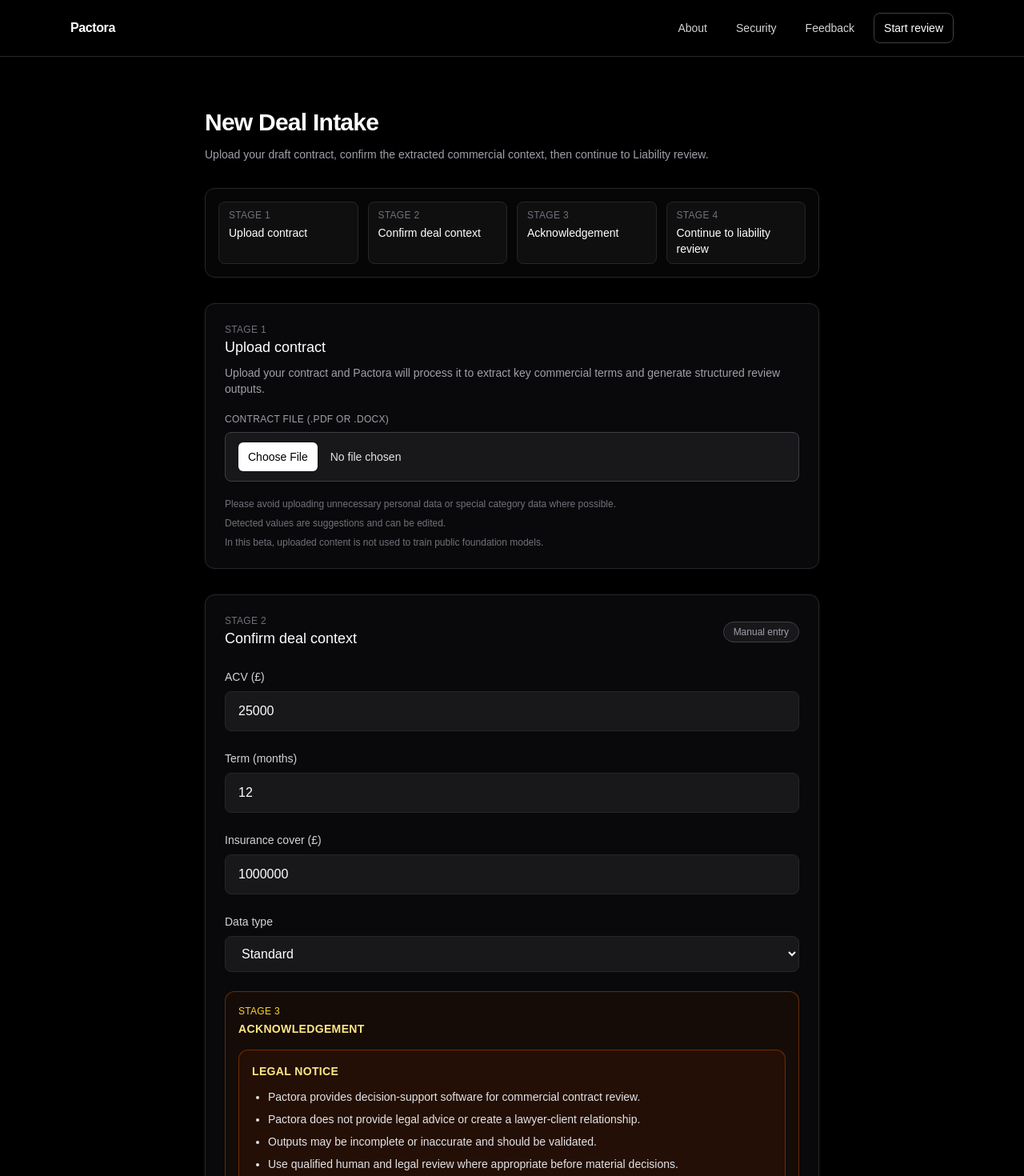
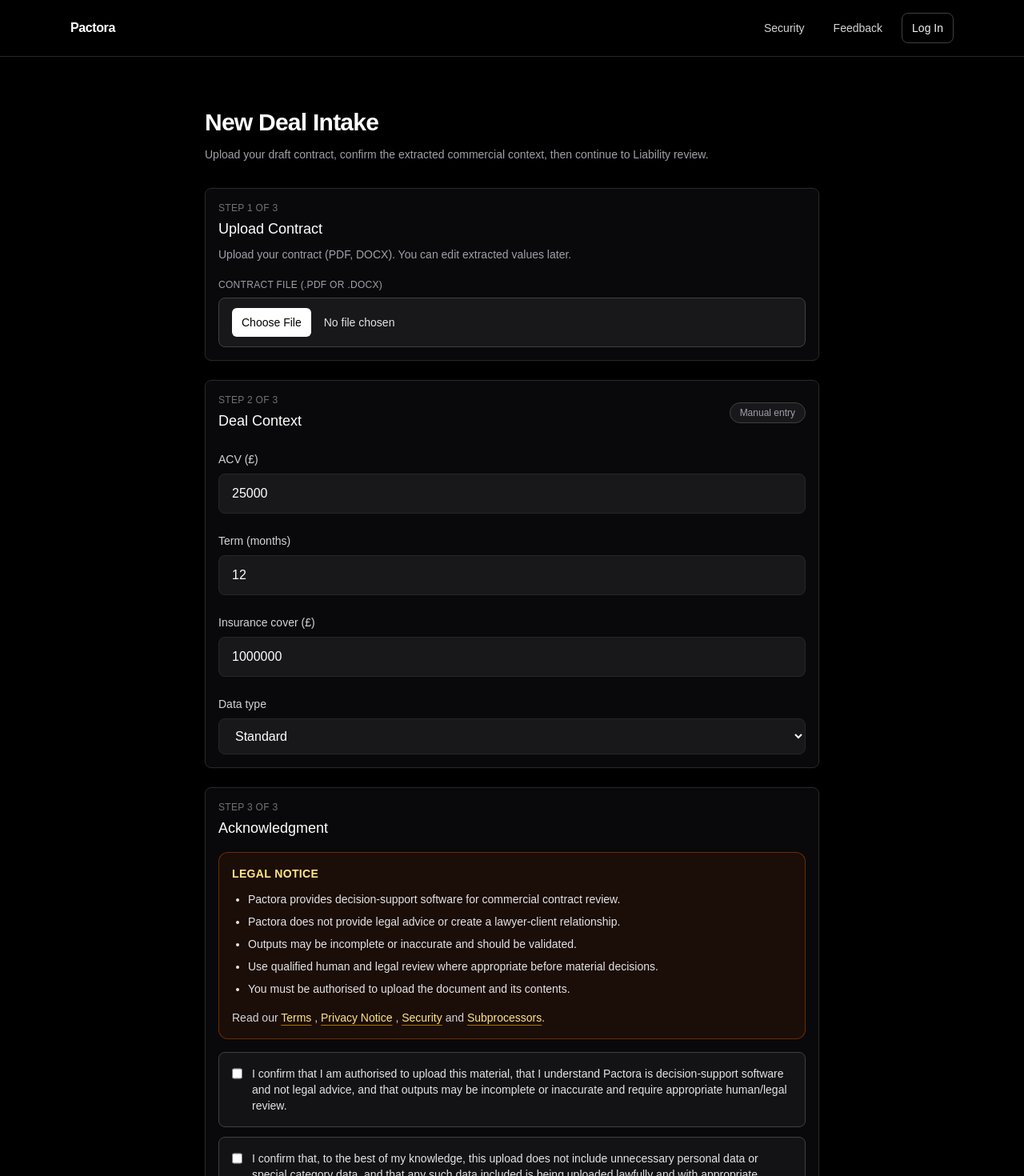
Before and after one commit to sneha210990/Pactora, a Next.js app: page /deals/new in a window 1280 px wide. Shown: the top 1470 px of the page at 80% size. Built offline with nearby package versions, Linux system fonts and the light colour scheme.

Commit message:
Improve public UX and intake flow

```diff
--- a/app/deals/new/page.tsx
+++ b/app/deals/new/page.tsx
@@ -73,41 +73,19 @@
 
   return (
     <main className="min-h-screen bg-black px-6 py-16 text-white">
-      <div className="mx-auto max-w-3xl space-y-8">
-        <header className="space-y-3">
+      <div className="mx-auto max-w-3xl">
+        <header className="mb-8 space-y-3">
           <h1 className="text-3xl font-semibold tracking-tight">New Deal Intake</h1>
           <p className="max-w-2xl text-sm text-zinc-400">
-            Upload your draft contract, confirm the extracted commercial context, then continue to
-            Liability review.
+            Upload your draft contract, confirm the extracted commercial context, then continue to Liability review.
           </p>
         </header>
 
-        <section className="rounded-xl border border-zinc-800 bg-zinc-950/70 p-4">
-          <ol className="grid gap-3 text-sm text-zinc-300 md:grid-cols-4">
-            <li className="rounded-lg border border-zinc-800 bg-zinc-900/50 px-3 py-2">
-              <p className="text-xs uppercase tracking-wide text-zinc-500">Stage 1</p>
-              <p className="mt-1 font-medium text-white">Upload contract</p>
-            </li>
-            <li className="rounded-lg border border-zinc-800 bg-zinc-900/50 px-3 py-2">
-              <p className="text-xs uppercase tracking-wide text-zinc-500">Stage 2</p>
-              <p className="mt-1 font-medium text-white">Confirm deal context</p>
-            </li>
-            <li className="rounded-lg border border-zinc-800 bg-zinc-900/50 px-3 py-2">
-              <p className="text-xs uppercase tracking-wide text-zinc-500">Stage 3</p>
-              <p className="mt-1 font-medium text-white">Acknowledgement</p>
-            </li>
-            <li className="rounded-lg border border-zinc-800 bg-zinc-900/50 px-3 py-2">
-              <p className="text-xs uppercase tracking-wide text-zinc-500">Stage 4</p>
-              <p className="mt-1 font-medium text-white">Continue to liability review</p>
-            </li>
-          </ol>
-        </section>
-
-        <section className="rounded-xl border border-zinc-800 bg-zinc-950 p-6 shadow-[0_0_0_1px_rgba(255,255,255,0.02)]">
-          <p className="text-xs uppercase tracking-wide text-zinc-500">Stage 1</p>
-          <h2 className="text-lg font-medium text-white">Upload contract</h2>
+        <section className="border rounded-lg p-4 mb-6 border-zinc-800 bg-zinc-950 shadow-[0_0_0_1px_rgba(255,255,255,0.02)]">
+          <p className="text-xs uppercase tracking-wide text-zinc-500">Step 1 of 3</p>
+          <h2 className="mt-1 text-lg font-medium text-white">Upload Contract</h2>
           <p className="mt-2 text-sm text-zinc-400">
-            Upload your contract and Pactora will process it to extract key commercial terms and generate structured review outputs.
+            Upload your contract (PDF, DOCX). You can edit extracted values later.
           </p>
 
           <div className="mt-5">
@@ -136,37 +114,27 @@
               </div>
             ) : null}
           </div>
-
-          <div className="mt-5 space-y-2 text-xs text-zinc-500">
-            <p>
-              Please avoid uploading unnecessary personal data or special category data where
-              possible.
-            </p>
-            <p>Detected values are suggestions and can be edited.</p>
-            <p>
-              In this beta, uploaded content is not used to train public foundation models.
-            </p>
-          </div>
         </section>
 
-        <section className="rounded-xl border border-zinc-800 bg-zinc-950 p-6 shadow-[0_0_0_1px_rgba(255,255,255,0.02)]">
-          <div className="mb-6 flex items-center justify-between gap-4">
+        <form action="/review/lol" method="GET">
+          <section className="border rounded-lg p-4 mb-6 border-zinc-800 bg-zinc-950 shadow-[0_0_0_1px_rgba(255,255,255,0.02)]">
+            <div className="mb-6 flex flex-col gap-3 sm:flex-row sm:items-center sm:justify-between">
               <div>
-              <p className="text-xs uppercase tracking-wide text-zinc-500">Stage 2</p>
-              <h2 className="text-lg font-medium text-white">Confirm deal context</h2>
+                <p className="text-xs uppercase tracking-wide text-zinc-500">Step 2 of 3</p>
+                <h2 className="mt-1 text-lg font-medium text-white">Deal Context</h2>
               </div>
               {hasDetectedValues ? (
-              <span className="rounded-full border border-emerald-700/70 bg-emerald-950 px-3 py-1 text-xs font-medium text-emerald-300">
+                <span className="w-fit rounded-full border border-emerald-700/70 bg-emerald-950 px-3 py-1 text-xs font-medium text-emerald-300">
                   Detected from contract (editable)
                 </span>
               ) : (
-              <span className="rounded-full border border-zinc-700 bg-zinc-900 px-3 py-1 text-xs font-medium text-zinc-400">
+                <span className="w-fit rounded-full border border-zinc-700 bg-zinc-900 px-3 py-1 text-xs font-medium text-zinc-400">
                   Manual entry
                 </span>
               )}
             </div>
 
-          <form action="/review/lol" method="GET" className="space-y-6">
+            <div className="space-y-6">
               <div>
                 <label htmlFor="acv" className="mb-2 block text-sm text-zinc-300">
                   ACV (£)
@@ -225,13 +193,15 @@
                   <option value="sensitive">Special category</option>
                 </select>
               </div>
+            </div>
+          </section>
 
-            <div className="rounded-xl border border-amber-700/50 bg-amber-950/20 p-4">
-              <p className="text-xs uppercase tracking-wide text-amber-300">Stage 3</p>
-              <h3 className="mt-1 text-sm font-semibold uppercase tracking-wide text-amber-200">Acknowledgement</h3>
+          <section className="border rounded-lg p-4 mb-6 border-zinc-800 bg-zinc-950 shadow-[0_0_0_1px_rgba(255,255,255,0.02)]">
+            <p className="text-xs uppercase tracking-wide text-zinc-500">Step 3 of 3</p>
+            <h2 className="mt-1 text-lg font-medium text-white">Acknowledgment</h2>
 
             <div className="mt-4 rounded-xl border border-amber-700/50 bg-amber-950/30 p-4 text-sm">
-                <h4 className="text-sm font-semibold uppercase tracking-wide text-amber-200">Legal notice</h4>
+              <h3 className="text-sm font-semibold uppercase tracking-wide text-amber-200">Legal notice</h3>
               <ul className="mt-3 list-disc space-y-2 pl-5 text-zinc-200">
                 <li>Pactora provides decision-support software for commercial contract review.</li>
                 <li>Pactora does not provide legal advice or create a lawyer-client relationship.</li>
@@ -271,8 +241,8 @@
                 />
                 <span>
                   I confirm that I am authorised to upload this material, that I understand Pactora is
-                    decision-support software and not legal advice, and that outputs may be incomplete or
-                    inaccurate and require appropriate human/legal review.
+                  decision-support software and not legal advice, and that outputs may be incomplete or inaccurate and
+                  require appropriate human/legal review.
                 </span>
               </label>
 
@@ -285,24 +255,22 @@
                   className="mt-0.5 h-4 w-4 rounded border-zinc-600 bg-zinc-950 text-white"
                 />
                 <span>
-                    I confirm that, to the best of my knowledge, this upload does not include unnecessary
-                    personal data or special category data, and that any such data included is being
-                    uploaded lawfully and with appropriate authority.
+                  I confirm that, to the best of my knowledge, this upload does not include unnecessary personal data or
+                  special category data, and that any such data included is being uploaded lawfully and with appropriate
+                  authority.
                 </span>
               </label>
             </div>
-            </div>
+          </section>
 
           <button
             type="submit"
             disabled={!hasAcceptedLegalNotice || !hasConfirmedDataCaution}
             className="w-full rounded-lg bg-white px-6 py-3 font-semibold text-black transition hover:bg-zinc-200 disabled:cursor-not-allowed disabled:bg-zinc-700 disabled:text-zinc-300"
           >
-              <span className="mr-2 text-xs uppercase tracking-wide text-zinc-700">Stage 4</span>
             Continue to Liability Review
           </button>
         </form>
-        </section>
       </div>
     </main>
   );
--- a/app/layout.tsx
+++ b/app/layout.tsx
@@ -23,13 +23,7 @@
                 Pactora
               </Link>
 
-              <nav className="flex items-center gap-3">
-                <Link
-                  href="/about"
-                  className="rounded-lg px-3 py-2 text-sm text-zinc-300 transition hover:bg-zinc-900"
-                >
-                  About
-                </Link>
+              <nav className="flex flex-wrap items-center justify-end gap-2 sm:gap-3">
                 <Link
                   href="/security"
                   className="rounded-lg px-3 py-2 text-sm text-zinc-300 transition hover:bg-zinc-900"
--- a/app/page.tsx
+++ b/app/page.tsx
@@ -29,6 +29,27 @@
 const extractedClauses = ['Limitation of Liability', 'Indemnities', 'IP ownership'];
 
 const riskIndicators = ['Liability cap: 1× ACV', 'Indemnity exposure: elevated'];
+
+const productProofCards = [
+  {
+    title: 'Extracted Clauses',
+    description: 'Automatically identifies key commercial clauses like liability, indemnity, and termination.',
+  },
+  {
+    title: 'Risk Labels',
+    description: 'Each clause is scored and labelled by risk level (high, medium, low).',
+  },
+  {
+    title: 'Decision Summary',
+    description: 'See what to push back on, what to accept, and what needs legal review.',
+  },
+];
+
+const proofClauses = [
+  { title: 'Indemnity', risk: 'High' },
+  { title: 'Termination', risk: 'Medium' },
+  { title: 'Confidentiality', risk: 'Low' },
+];
 
 export default function Home() {
   return (
@@ -107,6 +128,59 @@
                 </div>
                 <p className="mt-4 rounded-md border border-amber-600/40 bg-amber-950/40 px-3 py-2 text-sm font-medium text-amber-200">
                   Overall review priority: Elevated
+                </p>
+              </div>
+            </div>
+          </div>
+        </div>
+      </section>
+
+      <section className="border-b border-zinc-800 px-6 py-20">
+        <div className="mx-auto max-w-6xl">
+          <h2 className="mb-6 text-3xl font-semibold">What Pactora actually shows you</h2>
+
+          <div className="grid gap-6 md:grid-cols-3">
+            {productProofCards.map((card) => (
+              <div key={card.title} className="rounded-lg border border-zinc-800 bg-zinc-900/40 p-4">
+                <h3 className="font-semibold text-white">{card.title}</h3>
+                <p className="mt-2 text-sm text-zinc-400">{card.description}</p>
+              </div>
+            ))}
+          </div>
+
+          <div className="mt-8 rounded-lg border border-zinc-200 bg-gray-50 p-4 text-zinc-900">
+            <div className="grid gap-4 lg:grid-cols-[0.9fr_1.1fr]">
+              <div className="space-y-3">
+                <p className="text-xs font-semibold uppercase tracking-wide text-zinc-500">Extracted clauses</p>
+                {proofClauses.map((clause) => (
+                  <div key={clause.title} className="flex items-center justify-between rounded-md border border-zinc-200 bg-white px-3 py-2">
+                    <span className="text-sm font-medium">{clause.title}</span>
+                    <span
+                      className={`rounded-full px-2 py-0.5 text-xs font-semibold ${
+                        clause.risk === 'High'
+                          ? 'bg-rose-100 text-rose-700'
+                          : clause.risk === 'Medium'
+                            ? 'bg-amber-100 text-amber-700'
+                            : 'bg-emerald-100 text-emerald-700'
+                      }`}
+                    >
+                      {clause.risk}
+                    </span>
+                  </div>
+                ))}
+              </div>
+
+              <div className="rounded-md border border-zinc-200 bg-white p-4">
+                <p className="text-xs font-semibold uppercase tracking-wide text-zinc-500">Selected clause preview</p>
+                <h3 className="mt-3 font-semibold">Indemnity</h3>
+                <p className="mt-2 rounded-md bg-zinc-50 p-3 text-sm text-zinc-700">
+                  Customer indemnity obligations apply without a clear cap for third-party claims related to service use.
+                </p>
+                <p className="mt-3 text-sm text-zinc-600">
+                  This may create exposure beyond the negotiated liability position and should be aligned with the overall cap.
+                </p>
+                <p className="mt-3 rounded-md border border-amber-200 bg-amber-50 px-3 py-2 text-sm font-medium text-amber-800">
+                  Suggested action: push back or route to legal review before signature.
                 </p>
               </div>
             </div>
@@ -289,13 +363,14 @@
       </section>
 
       <section className="border-t border-zinc-800 px-6 py-16">
-        <div className="mx-auto max-w-3xl rounded-2xl border border-zinc-800 bg-zinc-900/40 p-8 text-center">
-          <p className="text-lg text-zinc-200">
-            Using Pactora in beta?{' '}
-            <Link href="/feedback" className="font-semibold text-white underline underline-offset-4 hover:text-zinc-200">
-              Send feedback →
-            </Link>
-          </p>
+        <div className="mx-auto flex max-w-3xl flex-col items-center justify-between gap-4 rounded-2xl border border-zinc-800 bg-zinc-900/40 p-8 text-center sm:flex-row sm:text-left">
+          <p className="text-lg text-zinc-200">Using Pactora in beta? Send feedback</p>
+          <Link
+            href="/feedback"
+            className="inline-flex rounded-lg bg-white px-5 py-2.5 font-semibold text-black transition hover:bg-zinc-200"
+          >
+            Send feedback
+          </Link>
         </div>
       </section>
     </main>
--- a/components/beta-nav.tsx
+++ b/components/beta-nav.tsx
@@ -2,10 +2,11 @@
 
 export function BetaNav() {
   return (
-    <div className="flex items-center gap-2">
-      <Link href="/deals/new" className="rounded-lg border border-zinc-700 px-3 py-2 text-sm hover:bg-zinc-900">
-        Start review
-      </Link>
-    </div>
+    <Link
+      href="/login"
+      className="rounded-lg border border-zinc-700 px-3 py-2 text-sm text-zinc-100 transition hover:bg-zinc-900"
+    >
+      Log In
+    </Link>
   );
 }
```
Also changed, not shown: app/security/page.tsx (+11 -1 lines), app/terms/page.tsx (+10 -0 lines). Lines whose indentation alone changed are shown as unchanged.
